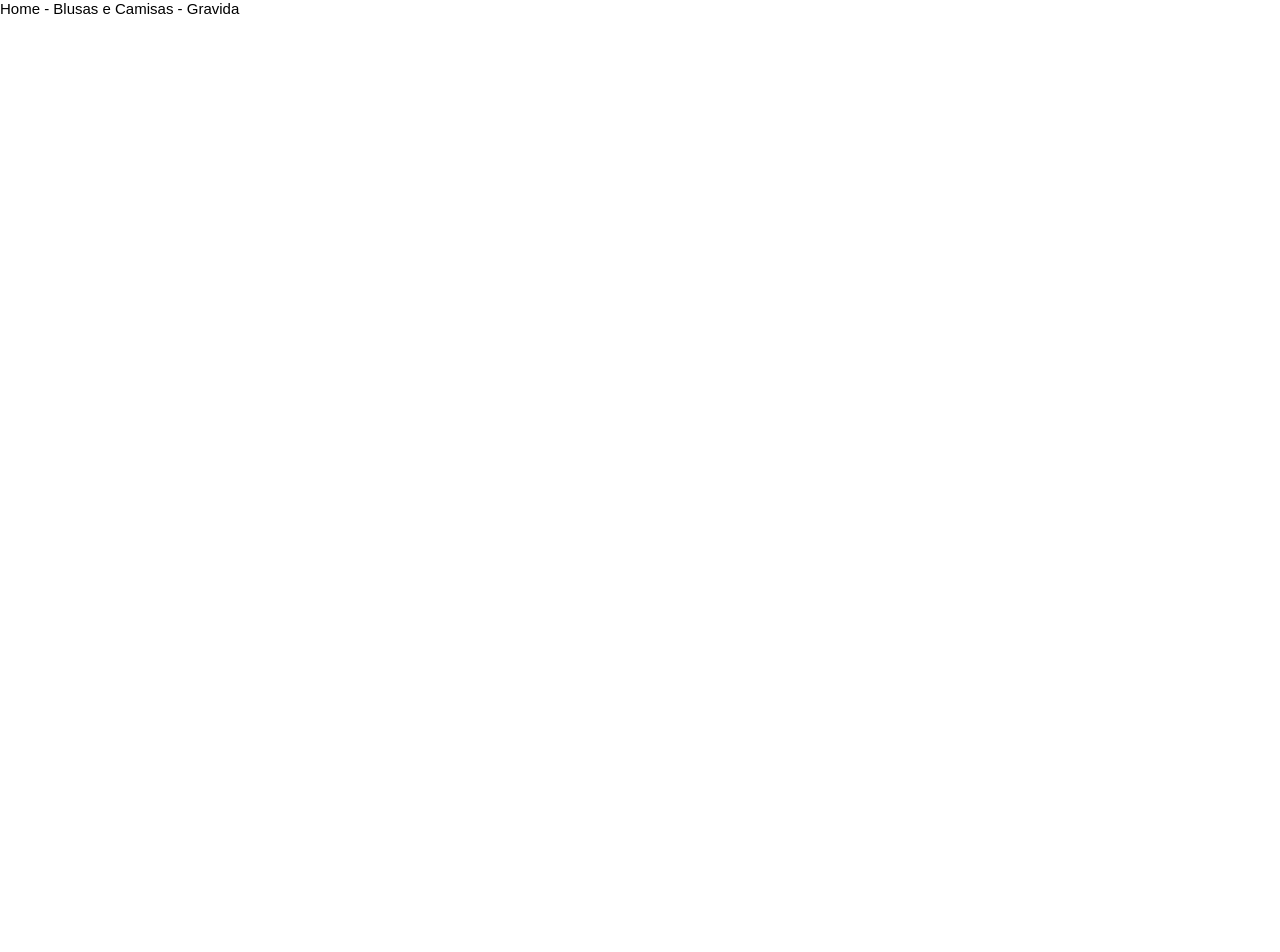
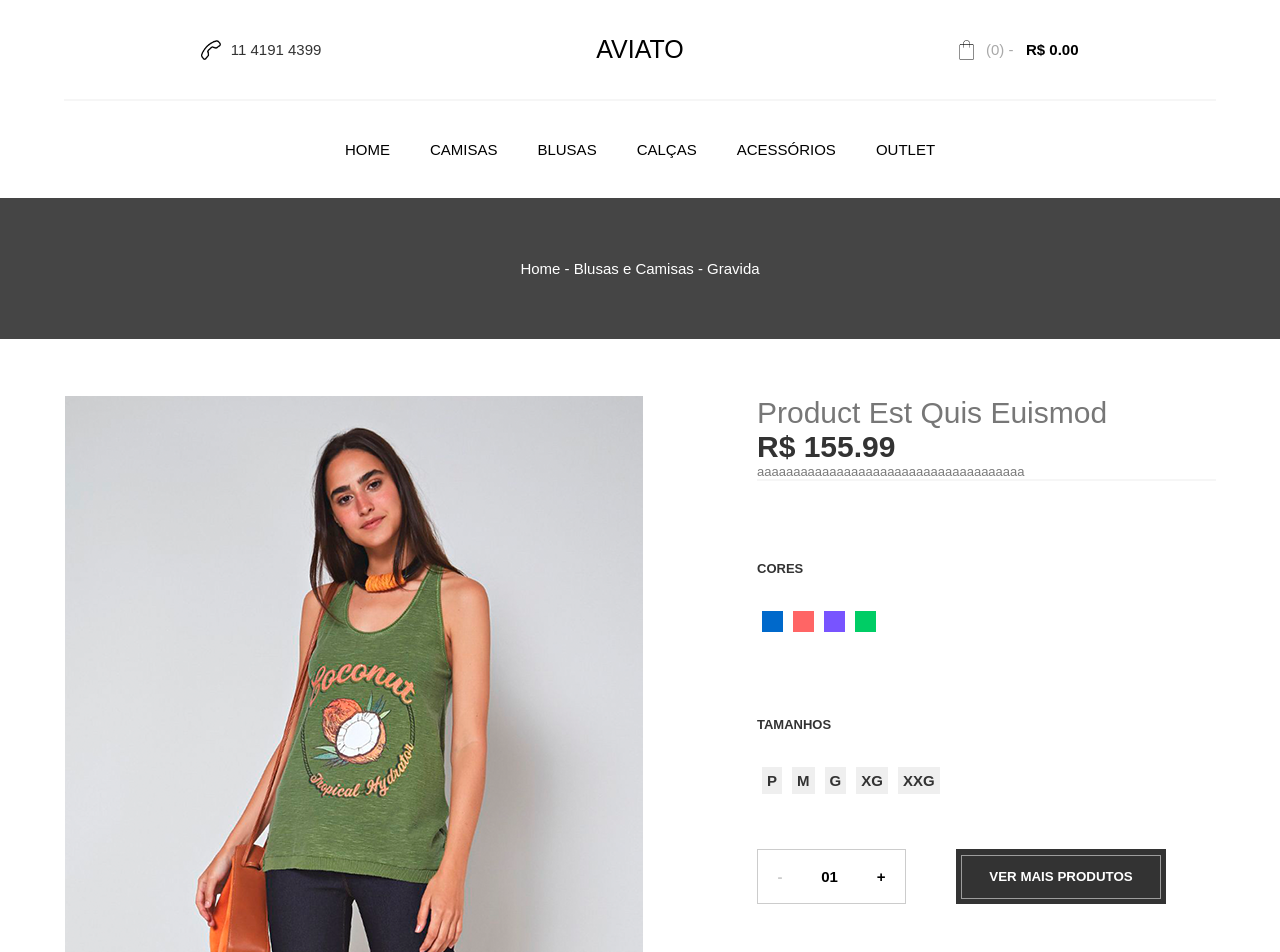
Before and after one commit to biribrinha/Teste-Bars-Over-Bottles, a React (Create React App) app: page /produto in a window 1280 px wide. Shown: the top 952 px of the page. Before the commit the page ends 800 px from the top, so only its background shows below. Built offline with nearby package versions, Linux system fonts and the light colour scheme.

Commit message:
feat: pagina produto

```diff
--- a/src/pages/Produto/Produto.js
+++ b/src/pages/Produto/Produto.js
@@ -1,21 +1,93 @@
+
+import '../Produto/produto.scss';
+import Header from '../../components/Header/Header';
+import Footer from "../../components/Footer/Footer";
+import produto1 from '../Produto/img/1.png';
+
+
 function Produto() {
+
+
 
     return (
 
 
+
+        <div className="mainProduto">
+            <Header />
+            <div className="bannerProduto">
                 <div>
+                    <p>Home - Blusas e Camisas - Gravida</p>
+                </div>
+            </div>
             <div className="containersProduto">
-                <div className="bannerProduto">
-                    Home - Blusas e Camisas - Gravida
+                <div className="amostraProduto">
+                    <div className="containersProduto1">
+                        <div className="carrouselProduto">
+                            <img src={produto1} />
                         </div>
-                <div className="sessaoProduto1">
+                    </div>
+
+                    <div className="descricaoProduto">
+                        <h1>Product Est Quis Euismod</h1>
+                        <p className="preco">R$ 155.99</p>
+                        <p className="descricao">aaaaaaaaaaaaaaaaaaaaaaaaaaaaaaaaaaaaa</p>
+                        <div className="linha1"></div>
+
+                        <div className="cores">
+                            <h2>Cores</h2>
+                            <div className="selectCores">
+                                <option className="azul"></option>
+                                <option className="rosa"></option>
+                                <option className="roxo"></option>
+                                <option className="verde"></option>
+                            </div>
+
+                            <div className="selectTamanhos">
+                                <h3>Tamanhos</h3>
+
+                                <ul>
+                                    <li>P</li>
+                                    <li>M</li>
+                                    <li>G</li>
+                                    <li>XG</li>
+                                    <li>XXG</li>
+                                </ul>
 
                             </div>
 
-                <div className="sessaoProduto2">
+                            <div className="contagem">
+                                <div className="adicionarMais">
+                                    <p className="retirar">-</p>
+                                    <p className="quantidade">01</p>
+                                    <p className="adicionar">+</p>
+                                </div>
+
+                                <div className="espaçoBTN">
+                                    <div className="btnCategoria">
+                                        <button>Ver Mais Produtos</button>
+                                    </div>
+                                </div>
+                            </div>
+
+                            <div className="linha1"></div>
+
+                            <div className="sobreProduto">
+                                <h4>Descrição</h4>
+                                <div className="linha1"></div>
+
+                                <div className="especificacoesProduto">
+                                    <h5>Especificações</h5>
+                                </div>
+                                <div className="linha1"></div>
 
                             </div>
                         </div>
+                    </div>
+                </div>
+            </div>
+
+            <Footer />
         </div>
     )
 }
--- /dev/null
+++ b/src/pages/Produto/produto.scss
@@ -0,0 +1,138 @@
+.containersProduto {
+    width     : 1152px;
+    height    : 599px;
+    margin    : 0 auto;
+    margin-top: 57px;
+}
+
+
+
+.amostraProduto {
+    display        : flex;
+    justify-content: space-between;
+}
+
+.bannerProduto {
+    width           : 100%;
+    height          : 141px;
+    background-color: #454545;
+    display         : flex;
+    justify-content : center;
+    align-items     : center;
+    color           : #fff;
+}
+
+.descricaoProduto {
+    width          : 459px;
+    display        : flex;
+    flex-direction : column;
+    justify-content: space-around;
+
+}
+
+.linha1 {
+    border: 1px solid #e7e7e762;
+    width : 459px;
+    height: 0;
+    margin: 0 auto;
+}
+
+.descricaoProduto h1 {
+    color      : #777777;
+    font-weight: 300;
+}
+
+.preco {
+    font-weight: 600;
+    color      : #333333;
+    font-size  : 30px;
+}
+
+.descricao {
+    color    : #7B7B7B;
+    font-size: 13px;
+}
+
+.cores h2 {
+    color     : #333333;
+    font-size : 13px;
+    text-align: start;
+}
+
+.selectCores {
+    display: flex;
+}
+
+.selectCores option {
+    margin: 5px;
+    cursor: pointer;
+}
+
+
+.azul {
+    background: #0069CB;
+    width     : 21px;
+    height    : 21px;
+}
+
+.rosa {
+    background: #FF6565;
+    width     : 21px;
+    height    : 21px;
+}
+
+.roxo {
+    background: #7854FF;
+    width     : 21px;
+    height    : 21px;
+}
+
+.verde {
+    background: #00CD65;
+    width     : 21px;
+    height    : 21px;
+}
+
+.selectTamanhos h3 {
+    color     : #333333;
+    font-size : 13px;
+    text-align: start;
+}
+
+.selectTamanhos ul {
+    display: flex;
+}
+
+.selectTamanhos li {
+    margin     : 5px;
+    padding    : 5px;
+    list-style : none;
+    background : #EFEFEF;
+    color      : #333333;
+    font-weight: 550;
+}
+
+.contagem {
+    display    : flex;
+    align-items: center;
+}
+
+.adicionarMais {
+    display        : flex;
+    align-items    : center;
+    justify-content: space-around;
+    width          : 210px;
+    height         : 55px;
+    background     : #FFFFFF;
+    border         : 1px solid #CCCCCC;
+}
+
+.retirar {
+    color      : #CCCCCC;
+    font-weight: 600;
+}
+
+.quantidade,
+.adicionar {
+    font-weight: 600;
+}
```
Also changed, not shown: src/pages/Produto/img/1.png (added). Lines whose indentation alone changed are shown as unchanged.
